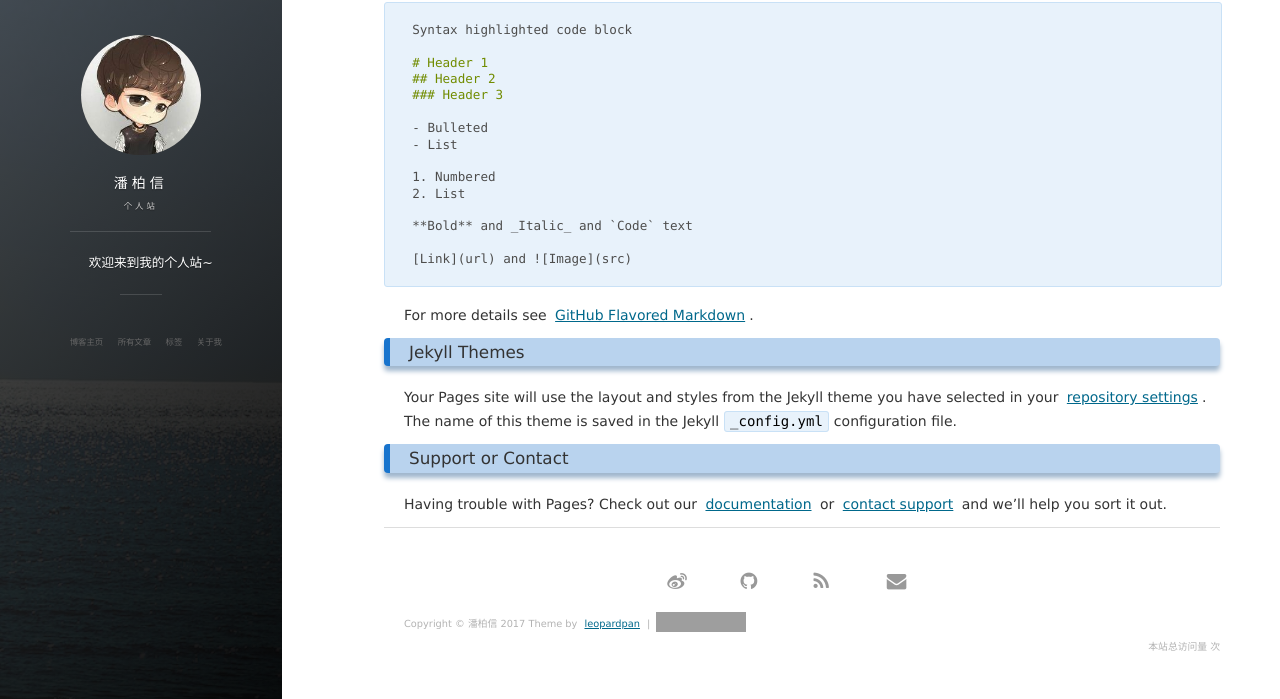
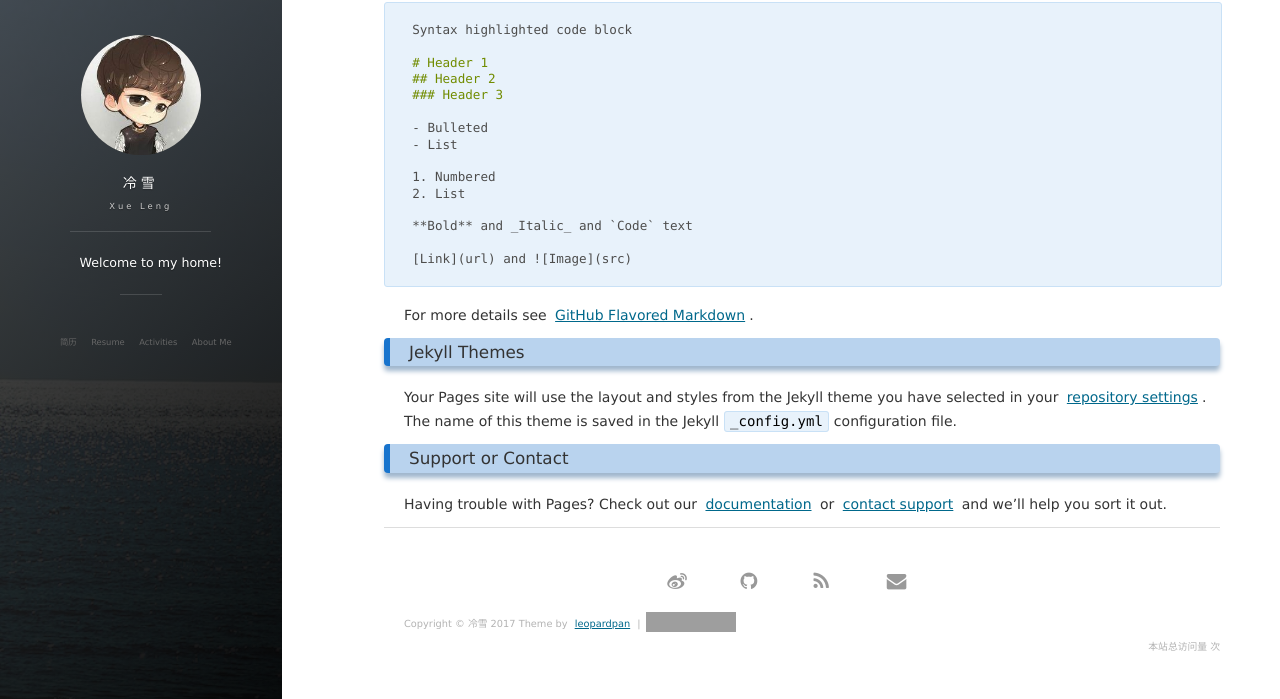
Before and after one commit to lxv458/OldWeb, a Jekyll site: the page built from index.md, in a window 1280 px wide and 1010 px high. Shown: the part 308-1007 px from the top of the window. Built offline with Jekyll 4.4.1, drawn with Linux system fonts in a browser that asks for light colours; nearby versions of some CDN libraries; our own code applies the rules of GitHub Pages for plain Markdown files; the list of posts is cut into pages by our own code; comment, search, counter and statistics services are not loaded; grey boxes are pictures that could not be loaded.

Commit message:
change title

```diff
--- a/_config.yml
+++ b/_config.yml
@@ -1,24 +1,24 @@
 # Basic
-title: 潘柏信
-subtitle: 个人站
-description: 欢迎来到我的个人站~
+title: 冷雪
+subtitle: Xue Leng
+description: Welcome to my home!
 # 头像里面的标题
-avatarTitle: leopardpan
+avatarTitle: Ph.D in ZJU
 # 头像里面的描述
-avatarDesc: iOS / 机器学习
-url: "http://baixin.io"
+avatarDesc: SDN / NFV
+url: "http://lxv458.github.io"
 
 # Comment
-comment:
-    disqus: leopard
+#comment:
+ #   disqus: leopard
     # uyan: 2143225  # 有言id,登录有言官网申请
 
 # Social
 social:
-    weibo: 5366874726
-    github: leopardpan
+    weibo: Cold_Xue
+    github: lxv458
     # twitter:
-    mail: leopardpan@icloud.com
+    mail: lengxue_2015@outlook.com
 
 # 百度统计
 # 使用博客模板请去掉或者更换 id
@@ -27,9 +27,9 @@ baidu:
 
 # Google Analytics
 # 使用博客模板请去掉或者更换 id
-ga:
-    id: UA-84134159-3
-    host: auto
+#ga:
+ #   id: UA-84134159-3
+ #   host: auto
 
 
 # 《----------------- 上面的信息修改成你自己的 ---------------------------》
@@ -53,13 +53,13 @@ cover_color: clear
 
 # The blog button should not be removed.
 blog_button:
-    title: 博客主页
+    title: 简历
 
 # Navigation buttons in the front page.s
 nav:
-    - {title: 所有文章, description: archive, url: '/archive'}
-    - {title: 标签, description: tags, url: '/tags'}
-    - {title: 关于我, description: about, url: '/about'}
+    - {title: Resume, description: archive, url: '/archive'}
+    - {title: Activities, description: tags, url: '/tags'}
+    - {title: About Me, description: about, url: '/about'}
 
 
 # Pagination
```
